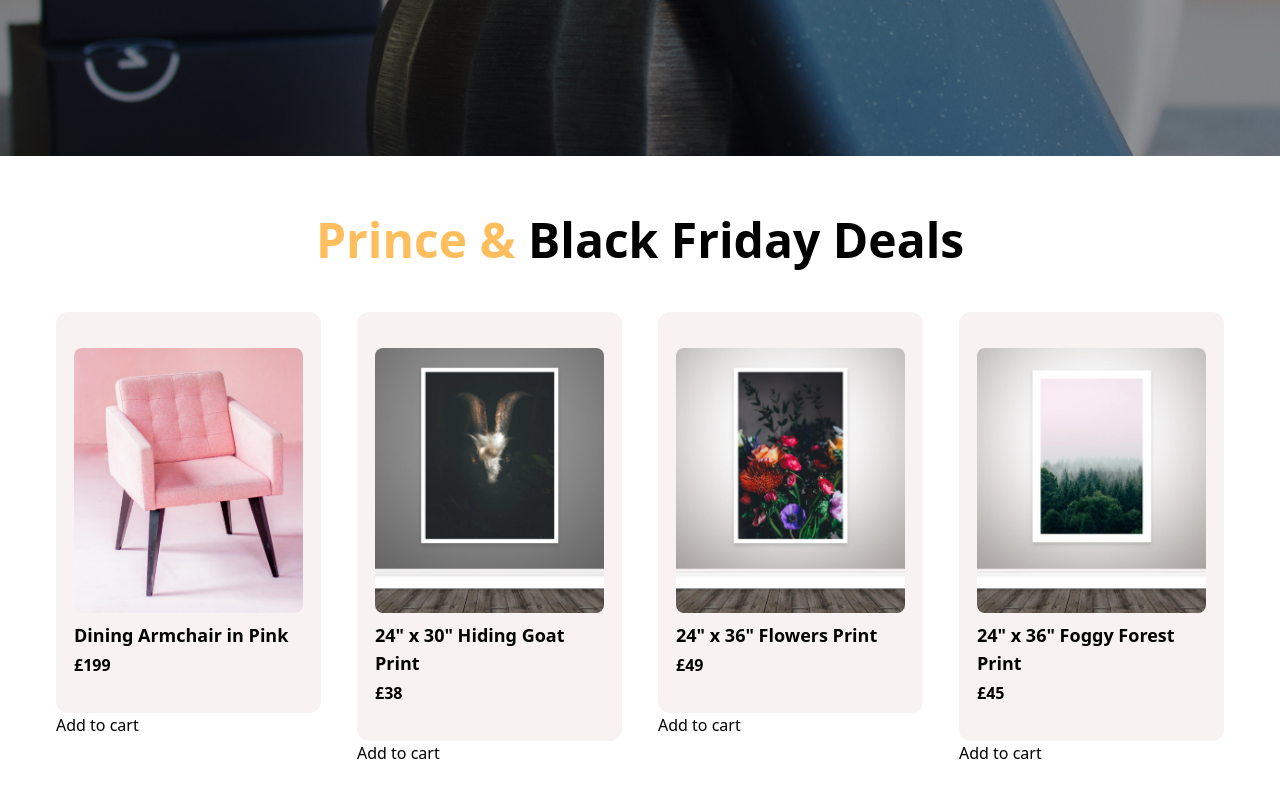
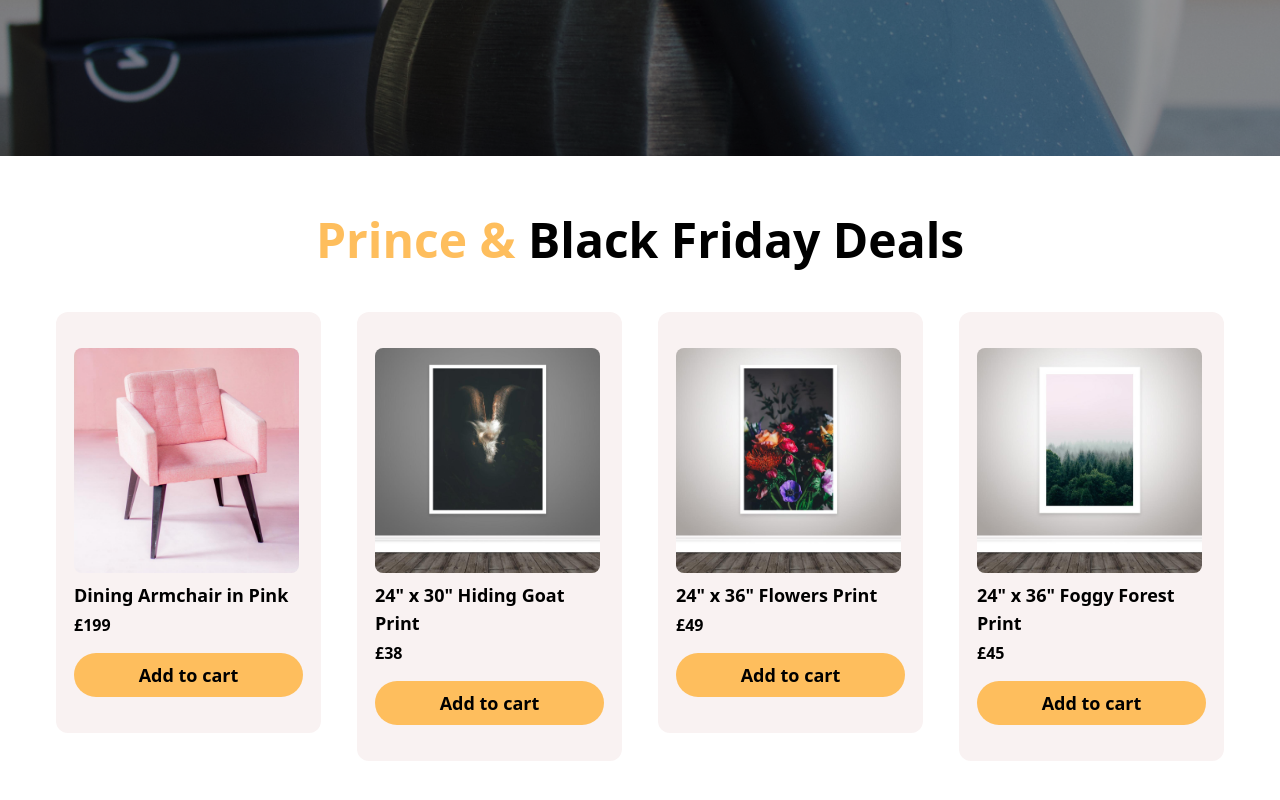
Before and after one commit to KabilashKumarREO/prince-and-black, a Next.js app: page / in a window 1280 px wide. Shown: the part 500-1300 px from the top of the page. Before the commit the page ends 1265 px from the top, so only its background shows below. Built offline with nearby package versions, Linux system fonts and the light colour scheme.

Commit message:
refactored ProductCart component

```diff
--- a/components/ProductCard.jsx
+++ b/components/ProductCard.jsx
@@ -13,11 +13,11 @@ const ProductCard = ({ data }) => {
   };
 
   return (
-    <div>
+    <div className="w-[265px] px-[18px] py-[36px] rounded-xl bg-background flex flex-col justify-between">
       <Link href={`/product/${slug}`}>
-        <div className="w-[265px] px-[18px] py-[36px] rounded-xl bg-background flex flex-col">
+        <div className="flex flex-col cursor-pointer">
           <img
-            className="rounded-lg w-[265px] h-[265px] object-cover origin-center"
+            className="rounded-lg w-[225px] h-[225px] object-cover origin-center"
             src={image}
             alt="title"
           />
@@ -28,7 +28,12 @@ const ProductCard = ({ data }) => {
           </h2>
         </div>
       </Link>
-      <button onClick={handleAddToCart}>Add to cart</button>
+      <button
+        className="mt-[16px] bg-primary px-[24px] py-[8px] rounded-full text-lg font-semibold cursor-pointer"
+        onClick={handleAddToCart}
+      >
+        Add to cart
+      </button>
     </div>
   );
 };
--- a/pages/index.jsx
+++ b/pages/index.jsx
@@ -5,7 +5,7 @@ const Home = () => {
   return (
     <main>
       <Banner />
-      <section className="flex flex-col items-center justify-center mt-[60px] gap-[48px]">
+      <section className="flex flex-col items-center justify-center my-[60px] gap-[48px]">
         <h2 className="text-5xl font-bold">
           <span className="text-primary">Prince &</span> Black Friday Deals
         </h2>
```
